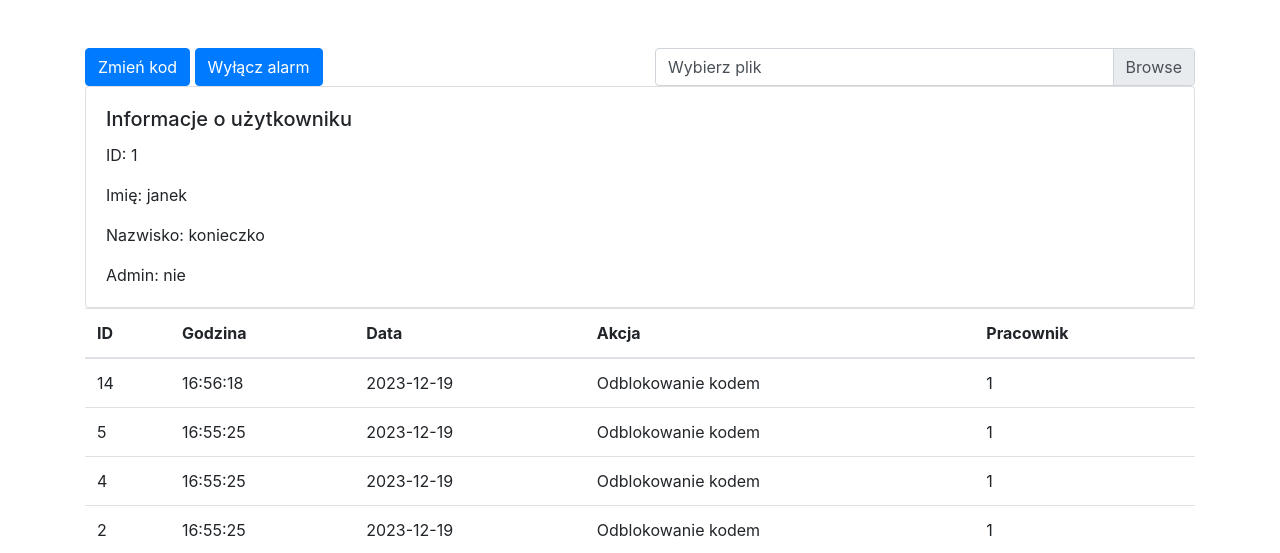
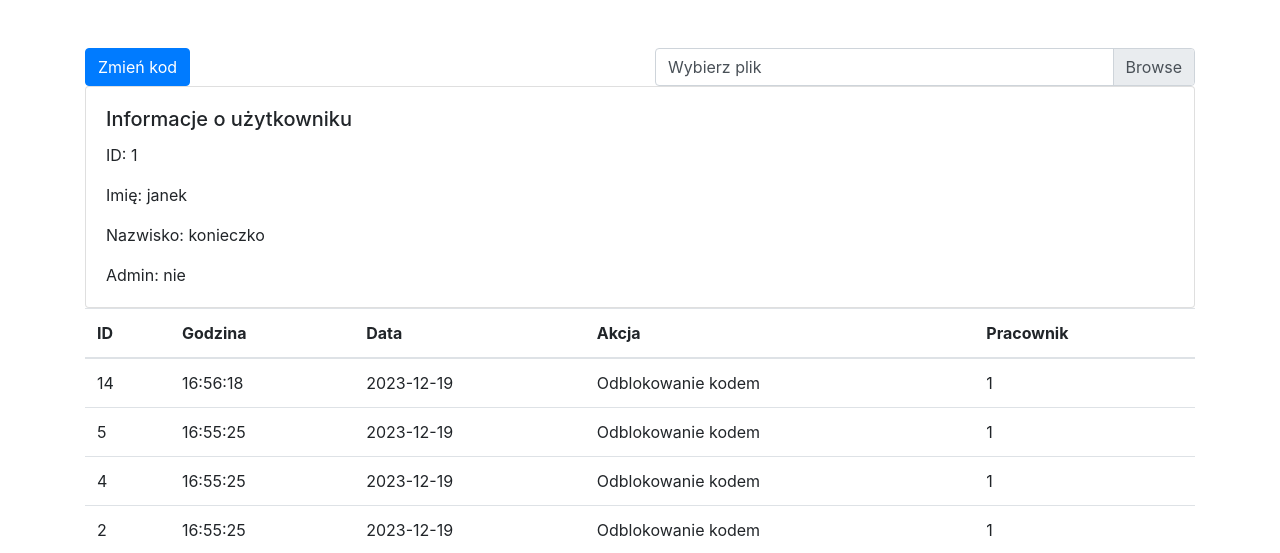
Before and after one commit to DeporS/Movement_checker, a Flask app: page /info_page in a window 1280 px wide. Shown: the top 553 px of the page. Run offline with Flask 3, Linux system fonts and the light colour scheme; the visitor is signed in with stand-in values (Sample User, id 1); data comes from the database, SQL or seed files in the repository; some libraries are stand-ins or nearby versions.

Commit message:
The stuff

```diff
--- a/wbudowane/templates/info.html
+++ b/wbudowane/templates/info.html
@@ -96,9 +96,11 @@
                         </div>
                     </div>
                 </div>
-                <button type="button" class="btn btn-primary" onclick="toggleAlarm()">
-                {{ 'Wyłącz' if alarm_bool else 'Włącz' }} alarm
-                </button>
+                {% if admin == 'yes' %}
+                    <button type="button" class="btn btn-primary" onclick="toggleAlarm()">
+                        Wyłącz alarm
+                    </button>
+                {% endif %}
             </div>
             <div class="col-md-6">
                 <div class="custom-file">
```
